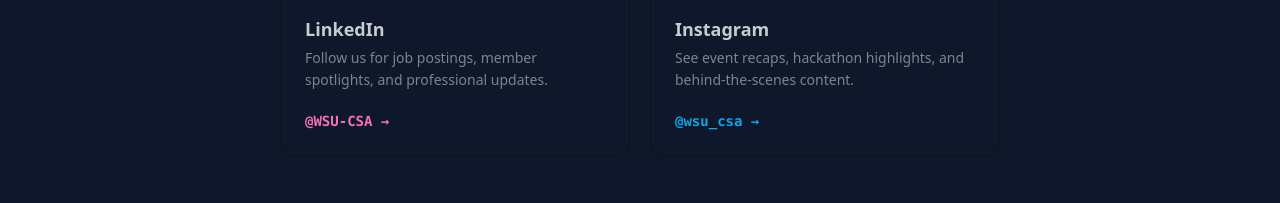
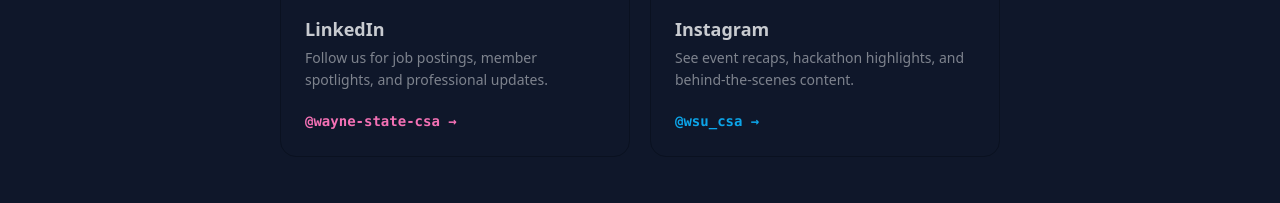
Before and after one commit to samaksh-arora/CSA, a React (Vite) app in the folder frontend/: page /contact in a window 1280 px wide. Shown: the part 934-1137 px from the top of the page. Built offline with nearby package versions, Linux system fonts and the light colour scheme; no server answers.

Commit message:
Update LinkedIn link in Footer component to reflect correct URL

```diff
--- a/frontend/src/components/Footer.jsx
+++ b/frontend/src/components/Footer.jsx
@@ -11,7 +11,7 @@
       </div>
       <div>
         <div className="grid grid-flow-col gap-4">
-          <a href="http://www.linkedin.com/in/wayne-state-computer-science-association-495ba93b3" target="_blank" rel="noopener noreferrer">
+          <a href="http://www.linkedin.com/in/wayne-state-csa" target="_blank" rel="noopener noreferrer">
             <FaLinkedin className="w-6 h-6 hover:text-primary cursor-pointer transition-colors" />
           </a>
           <a href="https://instagram.com/wsu_csa" target="_blank" rel="noopener noreferrer">
--- a/frontend/src/pages/Contact.jsx
+++ b/frontend/src/pages/Contact.jsx
@@ -22,7 +22,7 @@
     icon: FaLinkedin,
     title: 'LinkedIn',
     description: 'Follow us for job postings, member spotlights, and professional updates.',
-    handle: '@WSU-CSA',
+    handle: '@wayne-state-csa',
     href: 'https://www.linkedin.com/in/wayne-state-computer-science-association-495ba93b3/',
     color: 'accent',
   },
```
